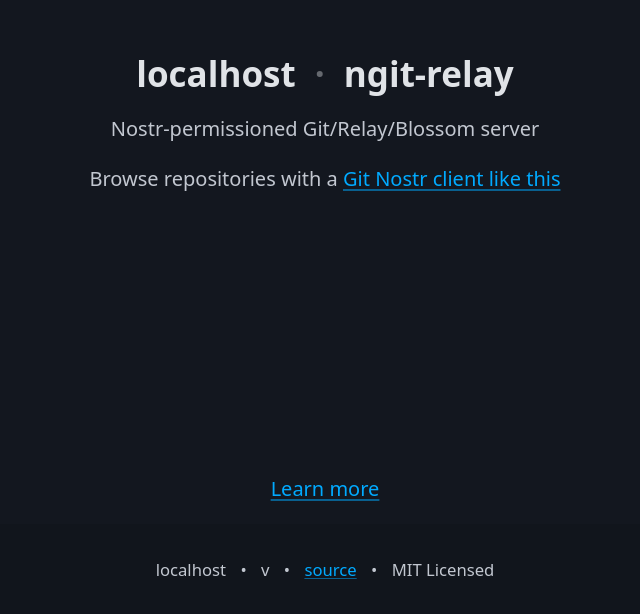
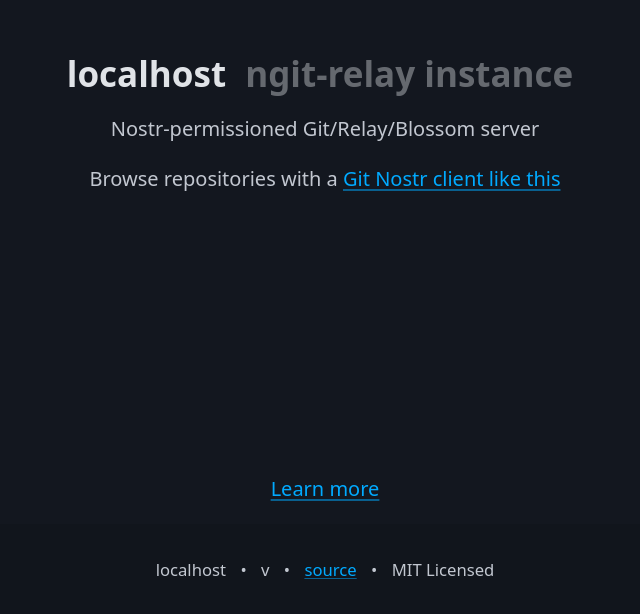
Before and after one commit to DanConwayDev/ngit-relay, a plain HTML site: page src/static/index.html in a window 1280 px wide. Shown: the part 186-800 px from the top of the page, without its empty margins (315-955 px from the left). Drawn offline with nearby package versions, Linux system fonts and the light colour scheme.

Commit message:
make clear on landing that its a ngit-relay instance

```diff
--- a/src/static/index.html
+++ b/src/static/index.html
@@ -49,7 +49,7 @@
 
 <body>
     <main class="container">
-        <h2><span id="dynamic-host"></span> <span style="margin: 0 0.5rem; opacity:0.4">·</span> ngit-relay</h2>
+        <h2><span id="dynamic-host"></span> <span style="margin: 0 0.5rem; opacity:0.4">ngit-relay instance</span></h2>
         <p>Nostr-permissioned Git/Relay/Blossom server</p>
         <p>
             Browse repositories with a <a id="repolink" href="https://gitworkshop.dev/relay/[inserthosthere]">Git Nostr client like this</a>
```
